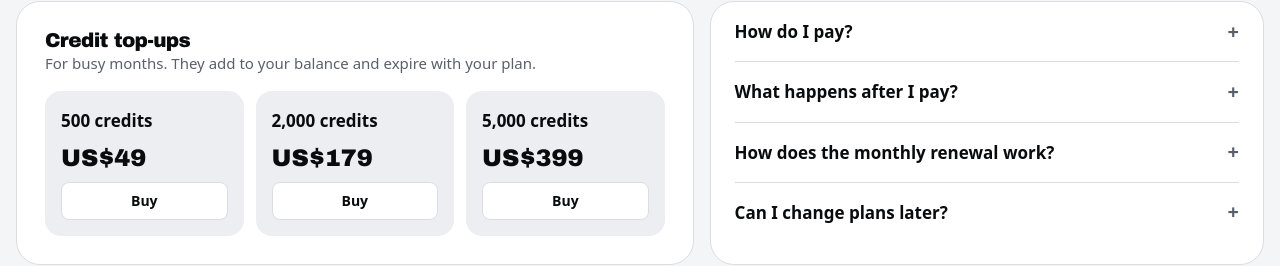
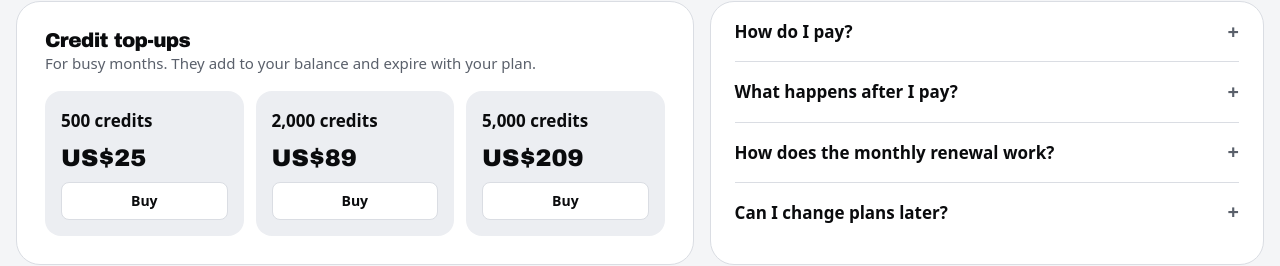
Before and after one commit to Creadsia/creads, a Next.js app: page /en in a window 1280 px wide. Shown: the part 3661-3927 px from the top of the page. Built offline with nearby package versions, Linux system fonts and the light colour scheme; no server answers; a web font is replaced by a local one.

Commit message:
Top-ups back to US$25 / 89 / 209
Co-Authored-By: Claude Opus 5.5 <noreply@anthropic.com>
Claude-Session: https://claude.ai/code/session_01SeYdiQ3dW6ygkcrUQ7FRPC

```diff
--- a/src/app/admin/panel.tsx
+++ b/src/app/admin/panel.tsx
@@ -1061,7 +1061,7 @@ const MANUAL: { id: string; title: string; how: string }[] = [
   { id: "gasto-real", title: "Automático 3 · Gasto real de cada proveedor en el Panel", how: "Después de la pasarela: clave de administrador de Anthropic (gasto diario real) y la exportación de facturación de Google Cloud, para comparar lo estimado con lo que cobran de verdad. Pídeselo a Claude." },
   { id: "boletas", title: "Automático 4 · Boletas automáticas", how: "Que cada cobro emita su boleta electrónica sola. Definir con el contador (inicio de actividades en el SII) y activarlo en la pasarela (Flow puede emitirlas) o con un servicio de boletas; después Claude lo conecta." },
   { id: "dia-1", title: "Día 1: borrón y cuenta nueva", how: "Justo antes de la primera venta real: lo de hoy se archiva como «Ensayo» (no se borra) y el Panel parte de cero en movimientos, pedidos y gasto en IA. Claude te muestra antes la lista exacta para tu OK." },
-  { id: "precios", title: "Precios nuevos (oct 2026)", how: "Starter US$119, Plus US$219, Studio US$449 al mes, con 50% el primer mes; anual con 2 meses gratis; recargas US$49 / 179 / 399. Con el 50% cada plan deja al menos unos US$24 el primer mes aunque el cliente use todos los créditos. Márcalo cuando lo revises en la web." },
+  { id: "precios", title: "Precios nuevos (oct 2026)", how: "Starter US$119, Plus US$219, Studio US$449 al mes, con 50% el primer mes; anual con 2 meses gratis; recargas US$25 / 89 / 209 (sin cambio). Con el 50% cada plan deja al menos unos US$24 el primer mes aunque el cliente use todos los créditos. Márcalo cuando lo revises en la web." },
 ];
 
 function Lanzamiento() {
--- a/src/content/en.ts
+++ b/src/content/en.ts
@@ -341,9 +341,9 @@ export const en = {
       lead: "For busy months. They add to your balance and expire with your plan.",
       buy: "Buy",
       packs: [
-        ["500 credits", "$49"],
-        ["2,000 credits", "$179"],
-        ["5,000 credits", "$399"],
+        ["500 credits", "$25"],
+        ["2,000 credits", "$89"],
+        ["5,000 credits", "$209"],
       ],
     },
     promos: [
--- a/src/content/es.ts
+++ b/src/content/es.ts
@@ -342,9 +342,9 @@ export const es: Content = {
       lead: "Para los meses con más trabajo. Se suman a tu saldo y vencen junto con tu plan.",
       buy: "Comprar",
       packs: [
-        ["500 créditos", "US$49"],
-        ["2.000 créditos", "US$179"],
-        ["5.000 créditos", "US$399"],
+        ["500 créditos", "US$25"],
+        ["2.000 créditos", "US$89"],
+        ["5.000 créditos", "US$209"],
       ],
     },
     promos: [
--- a/src/lib/catalog.ts
+++ b/src/lib/catalog.ts
@@ -18,9 +18,9 @@ export const PLANS = es.pricing.plans.map((p) => ({
 
 // Same packs and prices as the website (content/*.ts → pricing.topups).
 export const PACKS = [
-  { id: "pack-500" as ItemId, credits: 500, usd: 49, note: "Para terminar el mes" },
-  { id: "pack-2000" as ItemId, credits: 2000, usd: 179, note: "El más pedido" },
-  { id: "pack-5000" as ItemId, credits: 5000, usd: 399, note: "Para agencias" },
+  { id: "pack-500" as ItemId, credits: 500, usd: 25, note: "Para terminar el mes" },
+  { id: "pack-2000" as ItemId, credits: 2000, usd: 89, note: "El más pedido" },
+  { id: "pack-5000" as ItemId, credits: 5000, usd: 209, note: "Para agencias" },
 ];
 
 /** Launch offer: 50% off the first month of a monthly plan. */
```
